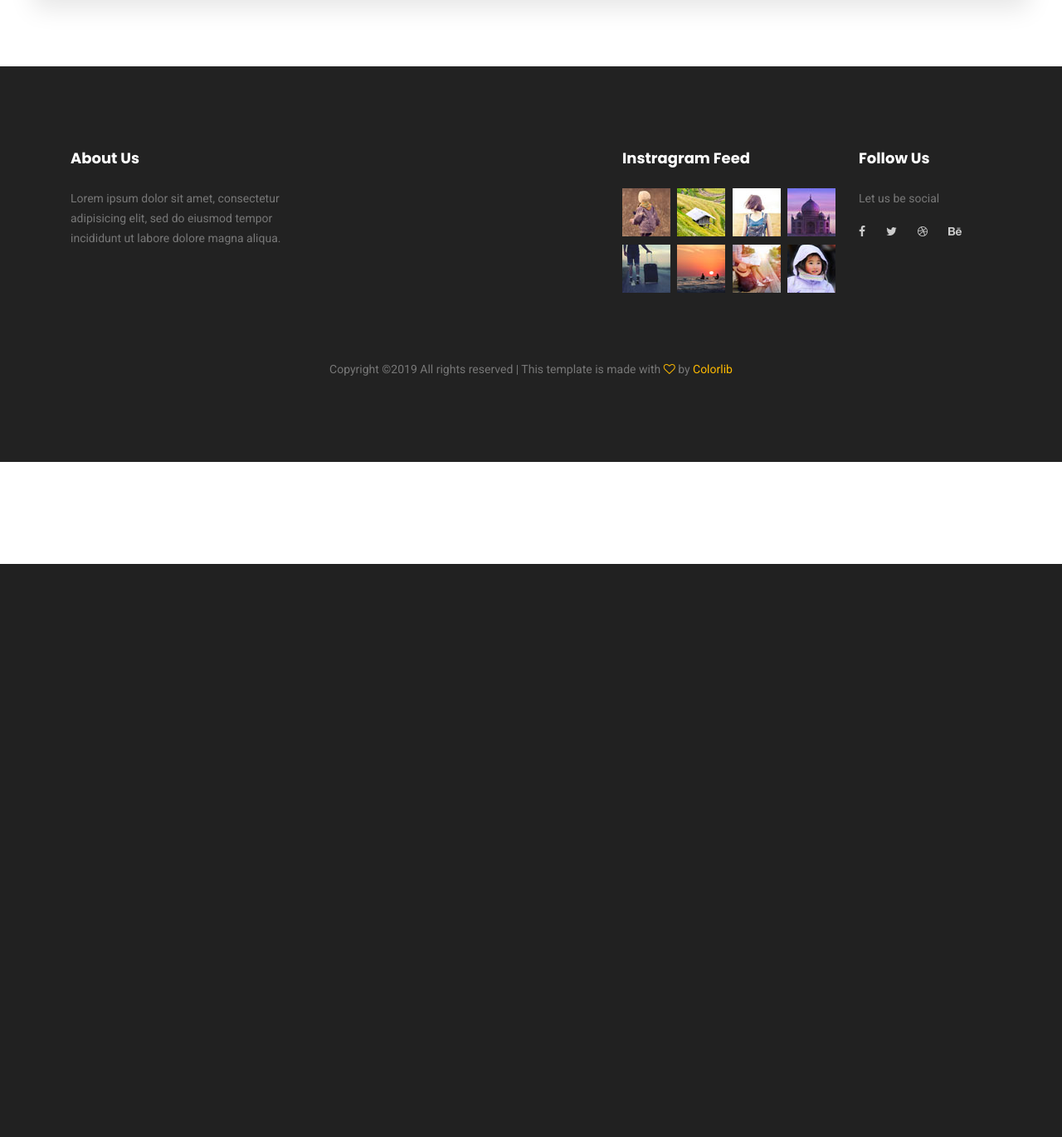
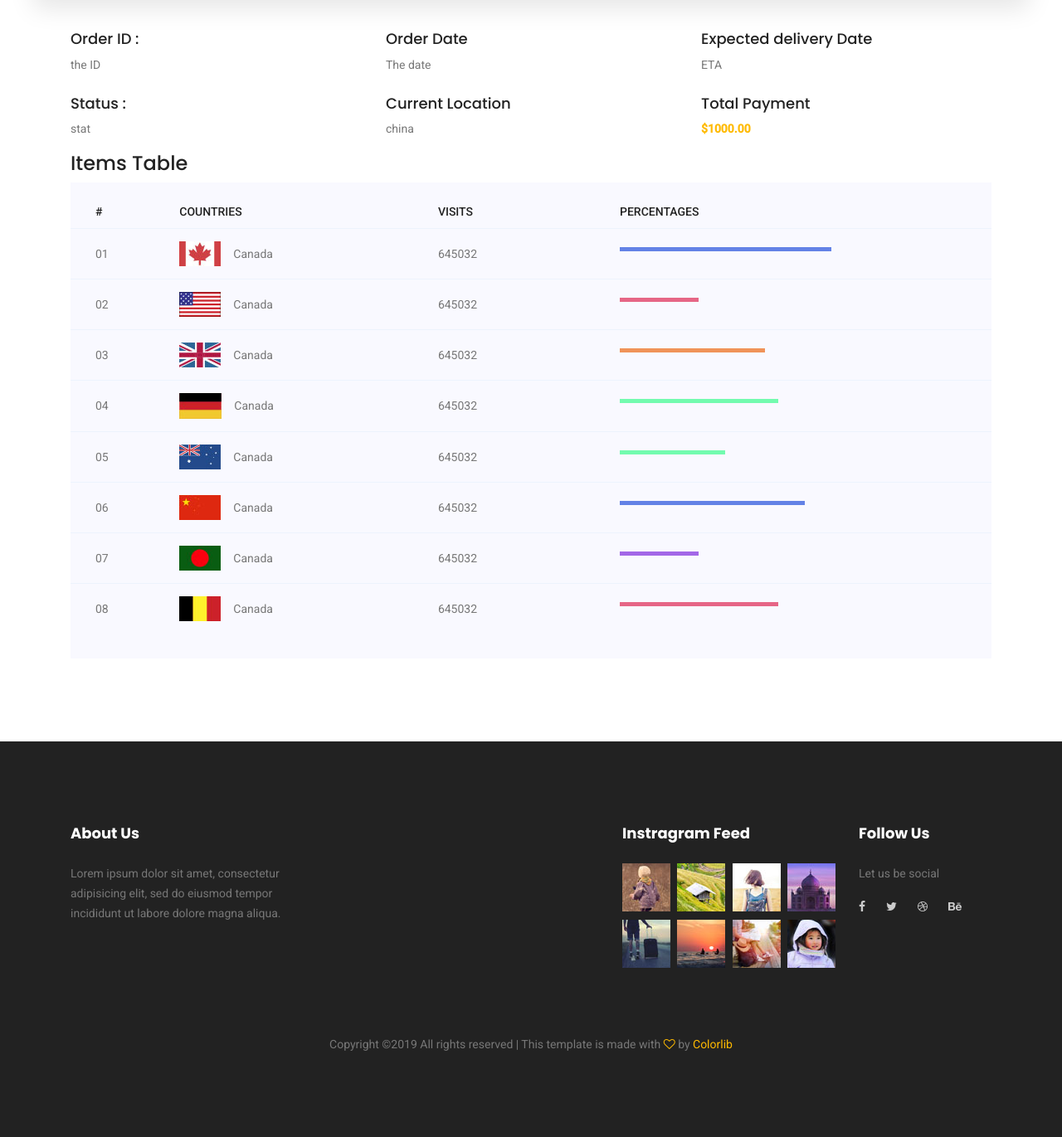
Before and after one commit to AshanMSilva/Single-Vendor-E-Commerce-Platform, a PHP site: page /orders/vieworder in a window 1280 px wide. Shown: the part 120-1491 px from the top of the page at 83% size. Before the commit the page ends 800 px from the top, so only its background shows below. Run offline with PHP 8.4, Linux system fonts and the light colour scheme; some libraries are stand-ins or nearby versions.

Commit message:
front end 90%

```diff
--- a/app/controllers/Orders.php
+++ b/app/controllers/Orders.php
@@ -23,6 +23,7 @@ class Orders extends Controller{
 		$date='2019-12-31';
 		$totalprice='Rs.1000.00';
 		$currentlocation = 'hambanthota';
+		$status='shipping';
 		$link='#';
 		echo "<div class='table-row'>
 				  <div class='serial'>";
@@ -37,6 +38,10 @@ class Orders extends Controller{
 
 			echo "<div class='visit'>";
 				echo $currentlocation;
+			echo "</div>";
+
+			echo "<div class='visit'>";
+				echo $status;
 			echo "</div>";
 
 			echo "<div class='visit'>";
@@ -75,6 +80,7 @@ class Orders extends Controller{
 											<div class='country'>Date</div>
 											<div class='visit'>Total Price</div>
 											<div class='visit'>Current Location</div>
+											<div class='visit'>Status</div>
 											<div class='visit'>	</div>
 										</div>";
 			foreach ($orders as $value) {
--- a/app/views/orders/vieworder.php
+++ b/app/views/orders/vieworder.php
@@ -5,10 +5,161 @@
 <?php $this->end()?>
 <?php $this->start('body')?>
     <?php Alert::displayscriptalert();?>
-    <!--================Tracking Box Area =================-->
+    <!--================Order details Area =================-->
+    <br>
+    <br>
+
     <section class="order_details section_gap">
         <div class="container">
+   		<div class="section-top-border">
+				<h3 class="mb-30"><!--title if needed--></h3>
+				<div class="row">
+					<div class="col-md-4">
+						<div class="single-defination">
+							<h4 class="mb-20">Order ID :</h4>
+							<p>the ID</p>
+						</div>
+					</div>
+					<div class="col-md-4">
+						<div class="single-defination">
+							<h4 class="mb-20">Order Date</h4>
+							<p>The date</p>
+						</div>
+					</div>
+					<div class="col-md-4">
+						<div class="single-defination">
+							<h4 class="mb-20">Expected delivery Date</h4>
+							<p>ETA</p>
+						</div>
+					</div>
+				</div>
+		</div>
+		<div class="section-top-border">
+						<h3 class="mb-30"><!--title if needed--></h3>
+						<div class="row">
+							<div class="col-md-4">
+								<div class="single-defination">
+									<h4 class="mb-20">Status :</h4>
+									<p>stat</p>
+								</div>
+							</div>
+							<div class="col-md-4">
+								<div class="single-defination">
+									<h4 class="mb-20">Current Location<!--location is not delivered yet--></h4>
+									<p>china</p>
+								</div>
+							</div>
+							<div class="col-md-4">
+								<div class="single-defination">
+									<h4 class="mb-20">Total Payment</h4>
+									<p><b>$1000.00</b></p>
+								</div>
+							</div>
+						</div>
+				</div>
 
+        	    <!--================Order details Area =================-->
+        <div class="section-top-border">
+				<h3 class="mb-30">Items Table</h3>
+				<div class="progress-table-wrap">
+					<div class="progress-table">
+						<div class="table-head">
+							<div class="serial">#</div>
+							<div class="country">Countries</div>
+							<div class="visit">Visits</div>
+							<div class="percentage">Percentages</div>
+						</div>
+						<div class="table-row">
+							<div class="serial">01</div>
+							<div class="country"> <img src="../../img/elements/f1.jpg" alt="flag">Canada</div>
+							<div class="visit">645032</div>
+							<div class="percentage">
+								<div class="progress">
+									<div class="progress-bar color-1" role="progressbar" style="width: 80%" aria-valuenow="80" aria-valuemin="0"
+									 aria-valuemax="100"></div>
+								</div>
+							</div>
+						</div>
+						<div class="table-row">
+							<div class="serial">02</div>
+							<div class="country"> <img src="../../img/elements/f2.jpg" alt="flag">Canada</div>
+							<div class="visit">645032</div>
+							<div class="percentage">
+								<div class="progress">
+									<div class="progress-bar color-2" role="progressbar" style="width: 30%" aria-valuenow="30" aria-valuemin="0"
+									 aria-valuemax="100"></div>
+								</div>
+							</div>
+						</div>
+						<div class="table-row">
+							<div class="serial">03</div>
+							<div class="country"> <img src="../../img/elements/f3.jpg" alt="flag">Canada</div>
+							<div class="visit">645032</div>
+							<div class="percentage">
+								<div class="progress">
+									<div class="progress-bar color-3" role="progressbar" style="width: 55%" aria-valuenow="55" aria-valuemin="0"
+									 aria-valuemax="100"></div>
+								</div>
+							</div>
+						</div>
+						<div class="table-row">
+							<div class="serial">04</div>
+							<div class="country"> <img src="../../img/elements/f4.jpg" alt="flag">Canada</div>
+							<div class="visit">645032</div>
+							<div class="percentage">
+								<div class="progress">
+									<div class="progress-bar color-4" role="progressbar" style="width: 60%" aria-valuenow="60" aria-valuemin="0"
+									 aria-valuemax="100"></div>
+								</div>
+							</div>
+						</div>
+						<div class="table-row">
+							<div class="serial">05</div>
+							<div class="country"> <img src="../../img/elements/f5.jpg" alt="flag">Canada</div>
+							<div class="visit">645032</div>
+							<div class="percentage">
+								<div class="progress">
+									<div class="progress-bar color-5" role="progressbar" style="width: 40%" aria-valuenow="40" aria-valuemin="0"
+									 aria-valuemax="100"></div>
+								</div>
+							</div>
+						</div>
+						<div class="table-row">
+							<div class="serial">06</div>
+							<div class="country"> <img src="../../img/elements/f6.jpg" alt="flag">Canada</div>
+							<div class="visit">645032</div>
+							<div class="percentage">
+								<div class="progress">
+									<div class="progress-bar color-6" role="progressbar" style="width: 70%" aria-valuenow="70" aria-valuemin="0"
+									 aria-valuemax="100"></div>
+								</div>
+							</div>
+						</div>
+						<div class="table-row">
+							<div class="serial">07</div>
+							<div class="country"> <img src="../../img/elements/f7.jpg" alt="flag">Canada</div>
+							<div class="visit">645032</div>
+							<div class="percentage">
+								<div class="progress">
+									<div class="progress-bar color-7" role="progressbar" style="width: 30%" aria-valuenow="30" aria-valuemin="0"
+									 aria-valuemax="100"></div>
+								</div>
+							</div>
+						</div>
+						<div class="table-row">
+							<div class="serial">08</div>
+							<div class="country"> <img src="../../img/elements/f8.jpg" alt="flag">Canada</div>
+							<div class="visit">645032</div>
+							<div class="percentage">
+								<div class="progress">
+									<div class="progress-bar color-8" role="progressbar" style="width: 60%" aria-valuenow="60" aria-valuemin="0"
+									 aria-valuemax="100"></div>
+								</div>
+							</div>
+						</div>
+					</div>
+				</div>
+			</div>
         </div>
     </section>
     <!--================End Tracking Box Area =================-->
```
